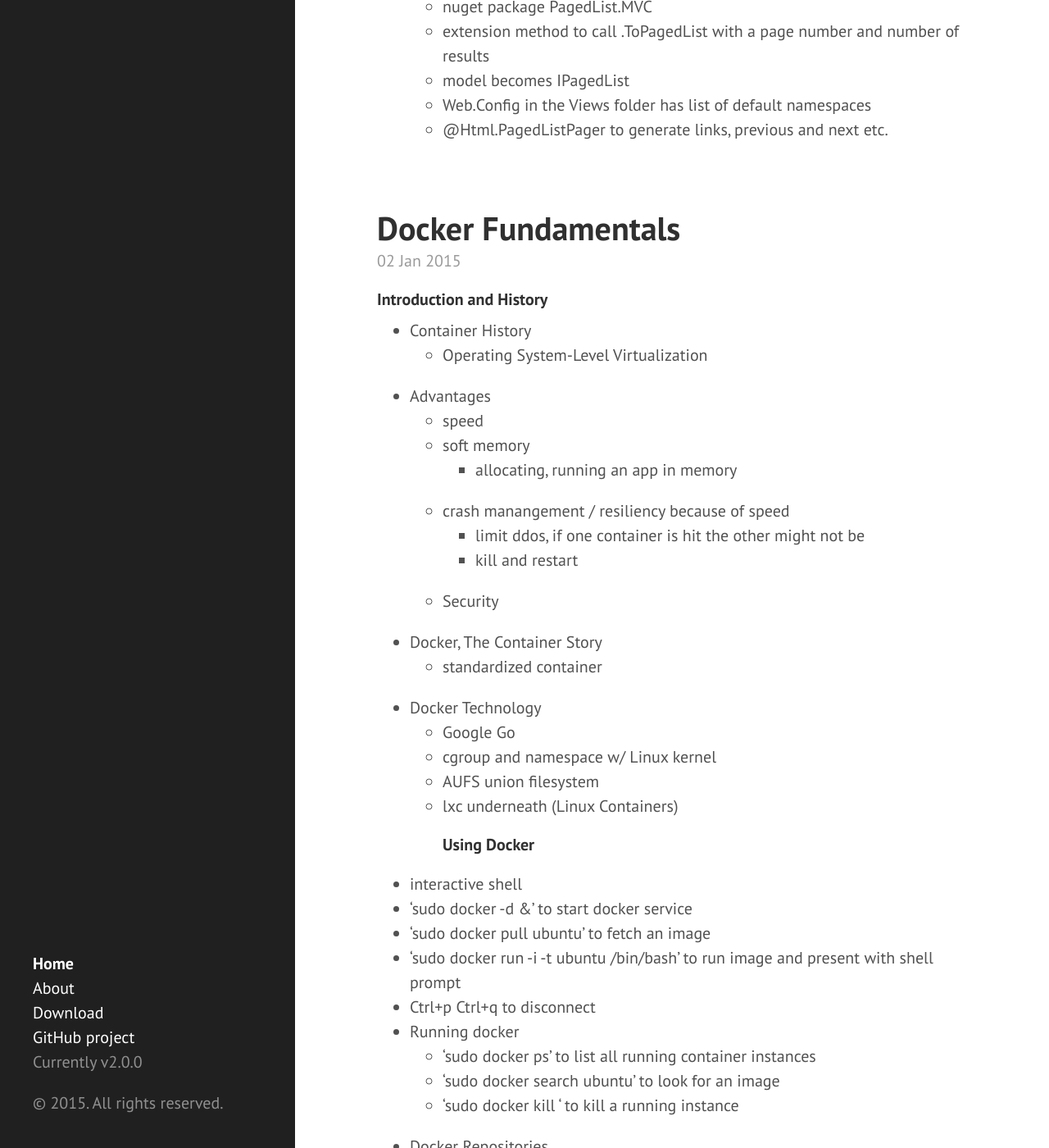
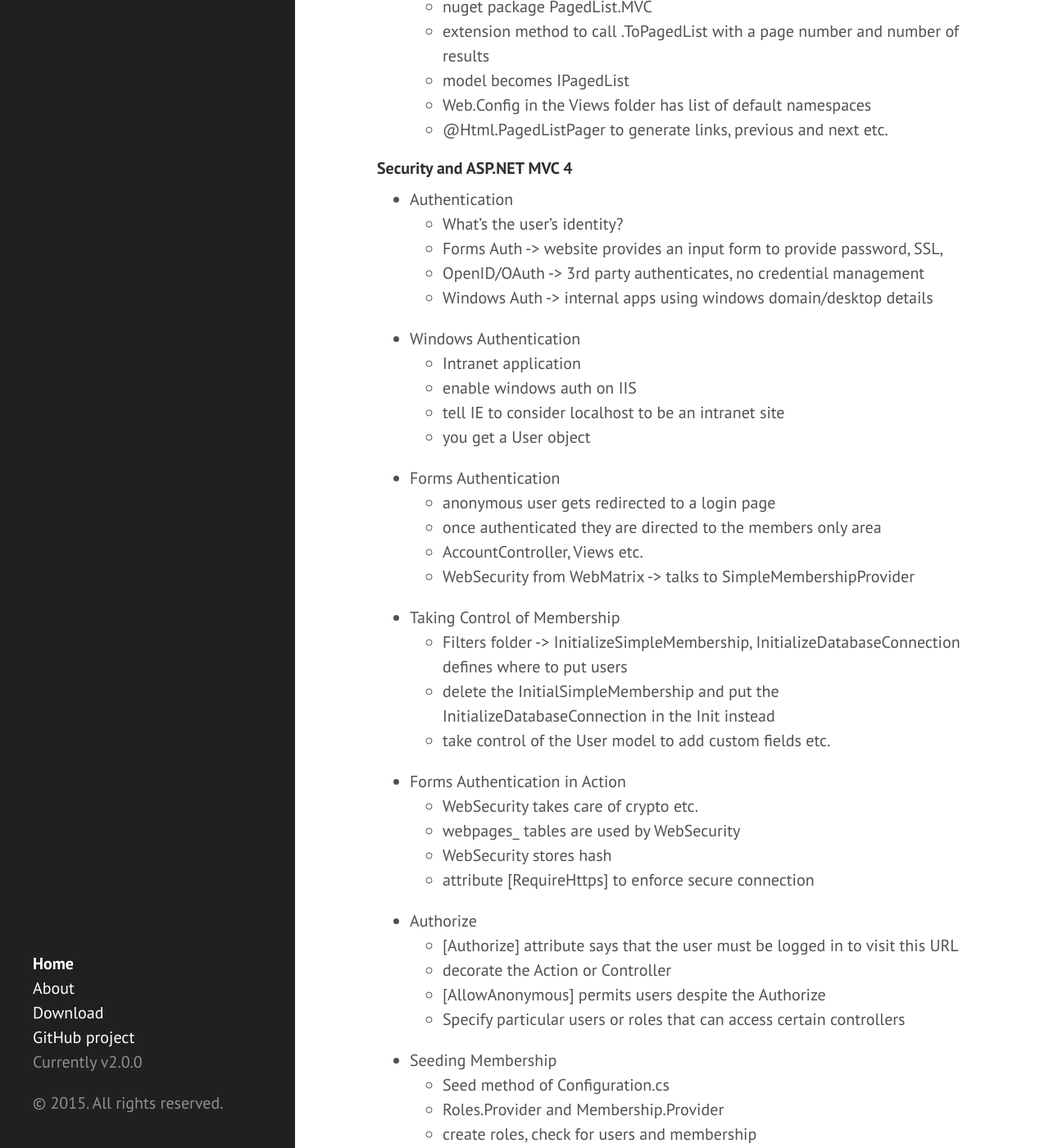
Before and after one commit to eneiand/eneiand.github.io, a Jekyll site: the page built from index.html, in a window 1280 px wide and 1400 px high, scrolled down 6987 px. Shown: the whole window at 82% size. Built offline with Jekyll 4.4.1, drawn with Linux system fonts in a browser that asks for light colours; Markdown is read by kramdown in place of the engine named in the settings; the list of posts is cut into pages by our own code; some of the changed text lies outside the part shown.

Commit message:
Update 2015-01-06-building-apps-with-asp-mvc-4.md

```diff
--- a/_posts/2015-01-06-building-apps-with-asp-mvc-4.md
+++ b/_posts/2015-01-06-building-apps-with-asp-mvc-4.md
@@ -179,3 +179,39 @@
   * model becomes IPagedList<T>
   * Web.Config in the Views folder has list of default namespaces
   * @Html.PagedListPager to generate links, previous and next etc.
+
+#### Security and ASP.NET MVC 4
+* Authentication
+  * What's the user's identity?
+  * Forms Auth -> website provides an input form to provide password, SSL,
+  * OpenID/OAuth -> 3rd party authenticates, no credential management
+  * Windows Auth -> internal apps using windows domain/desktop details
+* Windows Authentication
+  * Intranet application
+  * enable windows auth on IIS
+  * tell IE to consider localhost to be an intranet site
+  * you get a User object
+* Forms Authentication
+  * anonymous user gets redirected to a login page
+  * once authenticated they are directed to the members only area
+  * AccountController, Views etc.
+  * WebSecurity from WebMatrix -> talks to SimpleMembershipProvider
+* Taking Control of Membership
+  * Filters folder -> InitializeSimpleMembership, InitializeDatabaseConnection defines where to put users
+  * delete the InitialSimpleMembership and put the InitializeDatabaseConnection in the Init instead
+  * take control of the User model to add custom fields etc.
+* Forms Authentication in Action
+  *  WebSecurity takes care of crypto etc.
+  *  webpages_ tables are used by WebSecurity
+  *  WebSecurity stores hash
+  *  attribute [RequireHttps] to enforce secure connection
+* Authorize
+  * [Authorize] attribute says that the user must be logged in to visit this URL
+  * decorate the Action or Controller
+  * [AllowAnonymous] permits users despite the Authorize
+  * Specify particular users or roles that can access certain controllers
+* Seeding Membership
+  * Seed method of Configuration.cs
+  * Roles.Provider and Membership.Provider
+  * create roles, check for users and membership
+  * User.IsInRole to check and determine if certain UI elements should be displayed
```
